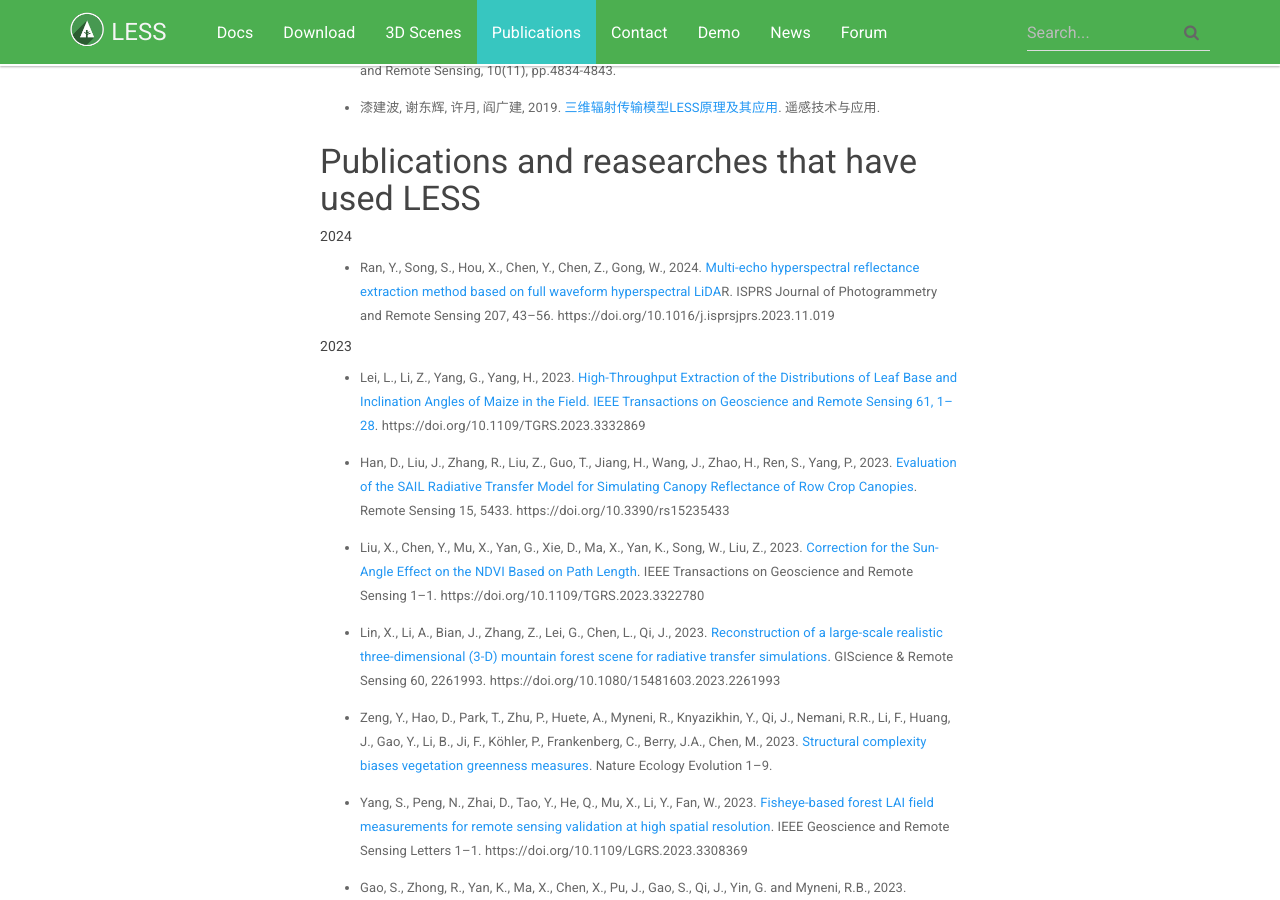
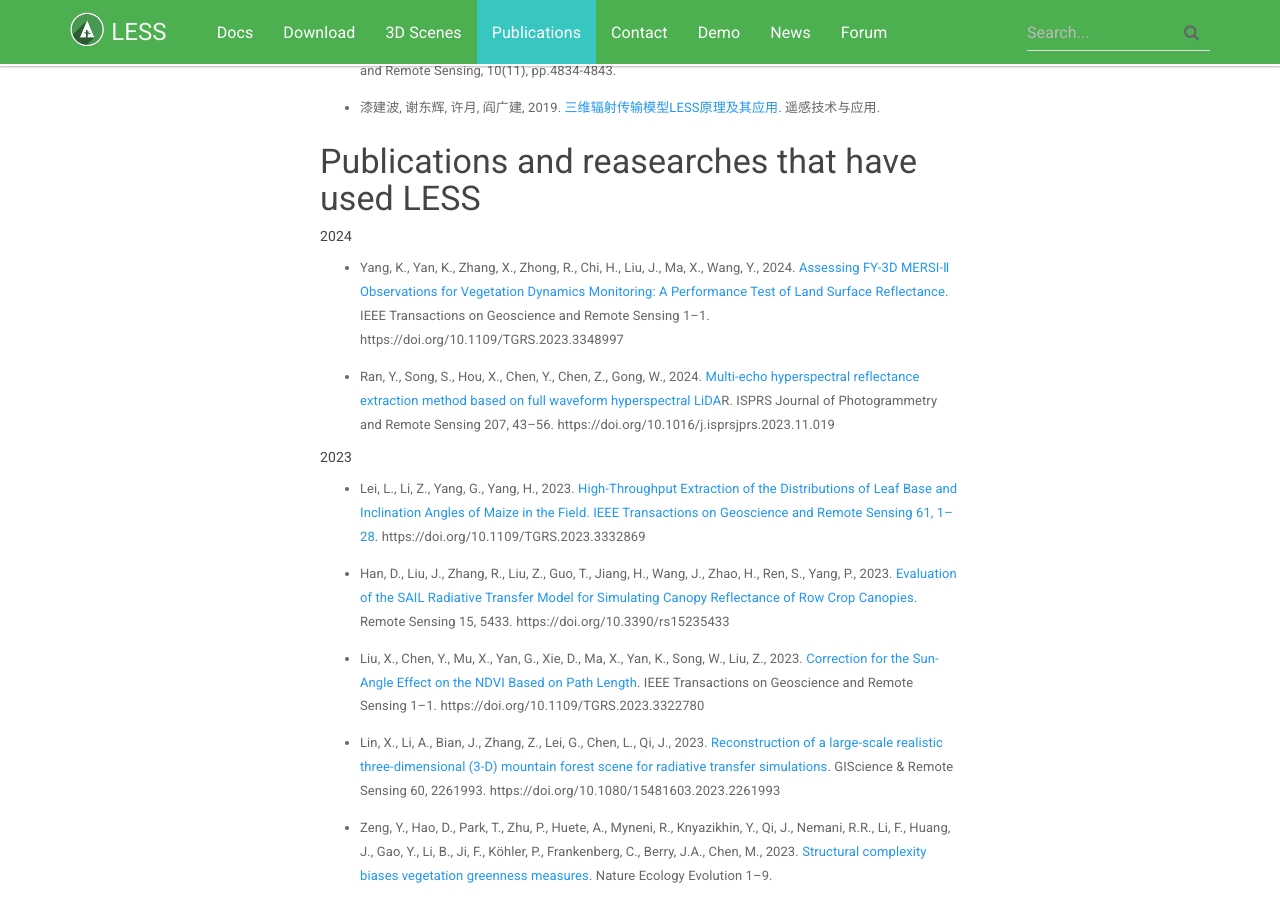
Before and after one commit to jianboqi/jianboqi.github.io, a Jekyll site: the page built from publications.md, in a window 1280 px wide and 900 px high, scrolled down 852 px. Built offline with Jekyll 4.4.1, drawn with Linux system fonts in a browser that asks for light colours; nearby versions of some CDN libraries; comment, search, counter and statistics services are not loaded.

Commit message:
Update publications.md

```diff
--- a/publications.md
+++ b/publications.md
@@ -30,6 +30,9 @@ sectionid: page_publications
 ### Publications and reasearches that have used LESS
 
 ###### 2024
+
+* Yang, K., Yan, K., Zhang, X., Zhong, R., Chi, H., Liu, J., Ma, X., Wang, Y., 2024. [Assessing FY-3D MERSI-Ⅱ Observations for Vegetation Dynamics Monitoring: A Performance Test of Land Surface Reflectance](https://doi.org/10.1109/TGRS.2023.3348997). IEEE Transactions on Geoscience and Remote Sensing 1–1. https://doi.org/10.1109/TGRS.2023.3348997
+
 
 * Ran, Y., Song, S., Hou, X., Chen, Y., Chen, Z., Gong, W., 2024. [Multi-echo hyperspectral reflectance extraction method based on full waveform hyperspectral LiDA](https://doi.org/10.1016/j.isprsjprs.2023.11.019)R. ISPRS Journal of Photogrammetry and Remote Sensing 207, 43–56. https://doi.org/10.1016/j.isprsjprs.2023.11.019
 
```
